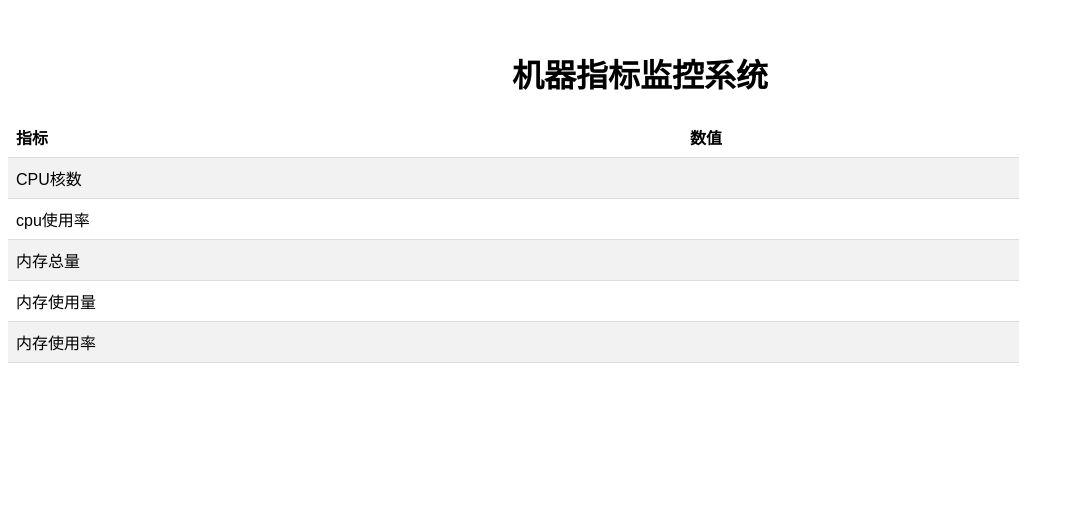
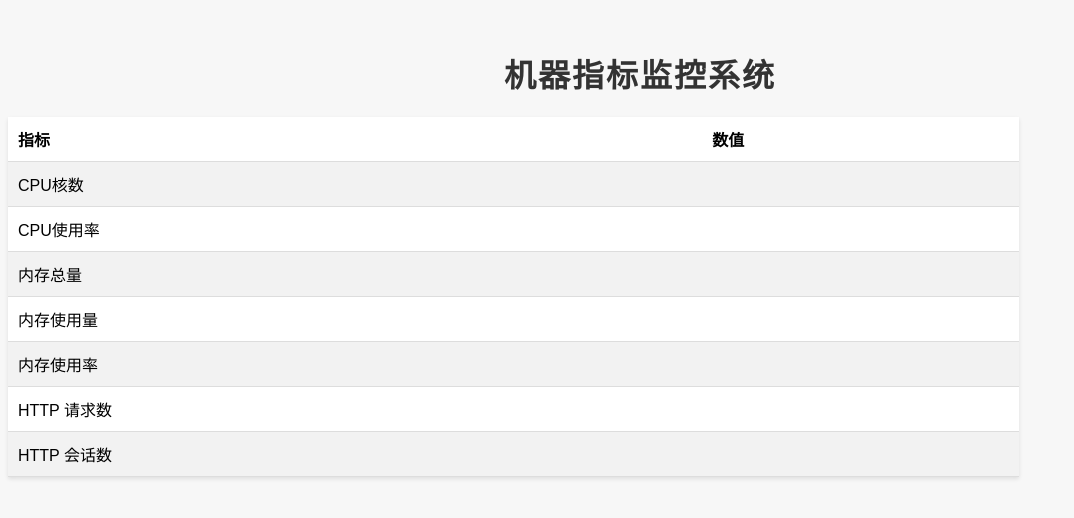
Before and after one commit to programingisgoddamndifficult/Agent-Service, a Flask app: template monitor_platform/templates/monitor.html in a window 1280 px wide. Shown: the top 518 px of the page, without its empty margins (0-1074 px from the left). Run offline with Flask 3, Linux system fonts and the light colour scheme; the template is opened without the code that fills it, so the values that code supplies are empty.

Commit message:
Add files via upload

```diff
--- a/monitor_platform/app.py
+++ b/monitor_platform/app.py
@@ -1,14 +1,42 @@
-from flask import Flask, render_template
+from flask import Flask, render_template, session, request
+from flask_session import Session
+from flask_limiter import Limiter
+from flask_limiter.util import get_remote_address
 import machine_info
+
 app = Flask(__name__)
 
+# 配置 Flask-Session
+app.config["SESSION_TYPE"] = "filesystem"
+app.config["SESSION_PERMANENT"] = False
+app.config["SESSION_USE_SIGNER"] = True
+app.config["SESSION_KEY_PREFIX"] = "session:"
+app.secret_key = "super secret key"
+Session(app)
+
+# 配置 Flask-Limiter
+limiter = Limiter(key_func=get_remote_address, app=app)
+
+# 初始化监控数据
+monitor_data = {
+    "request_count": 0,
+    "http_sessions": 0
+}
+
+@app.before_request
+def before_request():
+    # 更新请求计数
+    monitor_data["request_count"] += 1
+    # 更新会话计数
+    if "visited" not in session:
+        session["visited"] = True
+        monitor_data["http_sessions"] += 1
 
 @app.route('/')
 def monitor_info():
-    # 创建一个参数字典
     result = machine_info.merge_all_info()
+    result["web_monitor"] = monitor_data
     return render_template('monitor.html', **result)
-
 
 if __name__ == '__main__':
     app.run(debug=True)
--- a/monitor_platform/templates/monitor.html
+++ b/monitor_platform/templates/monitor.html
@@ -3,31 +3,37 @@
 <head>
 <meta charset="UTF-8">
 <meta name="viewport" content="width=device-width, initial-scale=1.0">
-<title>机器指标监控系统</title>
+<title>机器指标监控台</title>
 <style>
     body {
         font-family: Arial, sans-serif;
-        text-align: center; /* 让页面内容居中 */
+        text-align: center;
+        background-color: #f7f7f7;
     }
 
     h1 {
-        margin-top: 50px; /* 调整标题与页面顶部的距离 */
+        margin-top: 50px;
+        color: #333;
+        text-transform: uppercase;
+        letter-spacing: 2px;
     }
 
     table {
-        margin-top: 20px; /* 调整表格与标题的距离 */
-        border-collapse: collapse; /* 合并边框 */
-        width: 80%; /* 设置表格宽度为页面宽度的80% */
+        margin-top: 20px;
+        border-collapse: collapse;
+        width: 80%;
+        background-color: #fff;
+        box-shadow: 0 2px 4px rgba(0, 0, 0, 0.1);
     }
 
     th, td {
-        padding: 8px; /* 单元格内边距 */
-        text-align: left; /* 文本左对齐 */
-        border-bottom: 1px solid #ddd; /* 底部边框 */
+        padding: 10px;
+        text-align: left;
+        border-bottom: 1px solid #ddd;
     }
 
     tr:nth-child(even) {
-        background-color: #f2f2f2; /* 偶数行背景色 */
+        background-color: #f2f2f2;
     }
 </style>
 </head>
@@ -43,12 +49,12 @@
             <td>{{cpu_info.cpu_count}}</td>
         </tr>
         <tr>
-            <td>cpu使用率</td>
+            <td>CPU使用率</td>
             <td>{{cpu_info.cpu_percent}}</td>
         </tr>
         {% for one_cpu_info in cpu_info.cpu_list_info %}
             <tr>
-                    <td>cpu_core_{{ loop.index }}（使用率）</td>
+                <td>CPU核心{{ loop.index }}（使用率）</td>
                 <td>{{ one_cpu_info['all'] }}</td>
             </tr>
         {% endfor %}
@@ -57,19 +63,14 @@
             <td>内存总量</td>
             <td>{{memory_info.total}}</td>
         </tr>
-
-
         <tr>
             <td>内存使用量</td>
             <td>{{memory_info.used}}</td>
         </tr>
-
         <tr>
             <td>内存使用率</td>
             <td>{{memory_info.percent}}</td>
         </tr>
-
-
 
         {% for one_info in disk_info %}
             <tr>
@@ -80,23 +81,29 @@
                 <td>磁盘对应分区总量</td>
                 <td>{{ one_info['disk_total'] }}</td>
             </tr>
-
             <tr>
                 <td>磁盘对应分区使用量</td>
                 <td>{{ one_info['disk_used'] }}</td>
             </tr>
-
             <tr>
                 <td>磁盘对应分区剩余</td>
                 <td>{{ one_info['disk_free'] }}</td>
             </tr>
-
             <tr>
                 <td>磁盘对应分区使用率</td>
                 <td>{{ one_info['disk_percent'] }}</td>
             </tr>
         {% endfor %}
 
+        <!-- 新增 Web 应用监控信息 -->
+        <tr>
+            <td>HTTP 请求数</td>
+            <td>{{ web_monitor.request_count }}</td>
+        </tr>
+        <tr>
+            <td>HTTP 会话数</td>
+            <td>{{ web_monitor.http_sessions }}</td>
+        </tr>
     </table>
 </body>
 </html>
```
Also changed, not shown: monitor_platform/machine_info.py (+4 -5 lines), 2 other files. Lines whose indentation alone changed are shown as unchanged.
